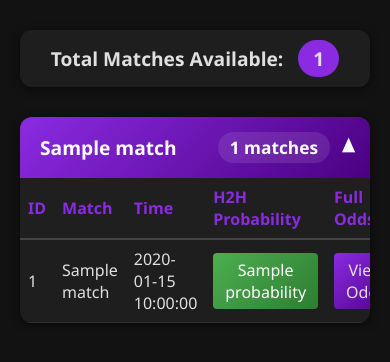
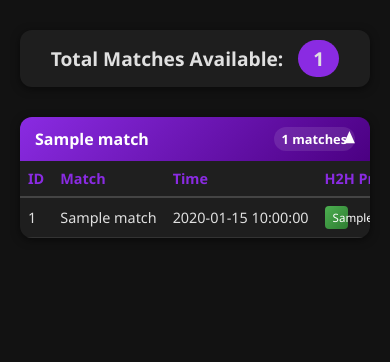
Before and after one commit to ehipluto/pingbet, a Flask app: template templates/matches.html in a window 390 px wide. Shown: the part 255-617 px from the top of the page. Run offline with Flask 3, Linux system fonts and the light colour scheme; the template is opened without the code that fills it: most values are stand-ins (such as "Sample title", 1, 10 or a date in 2020); parts of the project's set-up code (start-up, migrations or seed data) failed here and were passed over.

Commit message:
Update matches.html

```diff
--- a/templates/matches.html
+++ b/templates/matches.html
@@ -245,8 +245,56 @@
                 grid-template-columns: 1fr;
             }
 
-            td, th {
+            table {
+                display: block;
+                overflow-x: auto;
+                white-space: nowrap;
+            }
+
+            th, td {
                 padding: 8px;
+                font-size: 0.9em;
+            }
+
+            .h2h-probability, .modal-odds {
+                font-size: 0.8em;
+                padding: 4px 8px;
+            }
+
+            .tournament-header {
+                font-size: 1em;
+                padding: 10px 15px;
+            }
+
+            .match-count {
+                font-size: 0.8em;
+                padding: 3px 8px;
+            }
+
+            .match-id, .match-time {
+                width: 20%;
+            }
+
+            .match-name {
+                width: 40%;
+            }
+
+            .h2h-probability, .modal-odds {
+                width: 20%;
+            }
+
+            .modal-content {
+                margin: 10% auto;
+                padding: 10px;
+                width: 95%;
+            }
+
+            .bookmaker-card {
+                padding: 10px;
+            }
+
+            .odds-value {
+                padding: 6px;
             }
         }
     </style>
```
